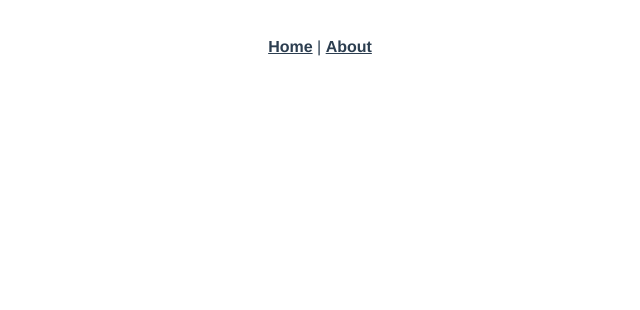
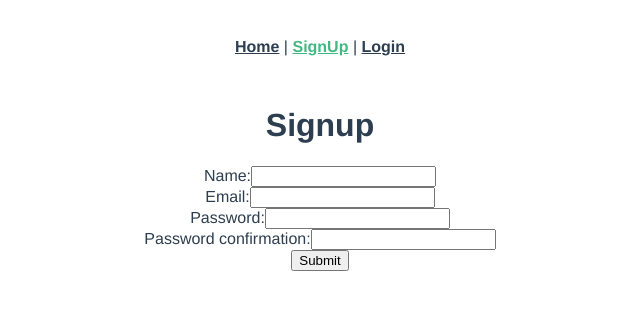
Before and after one commit to hollymsnell/Capstone-frontend, a Vue app: page /signup in a window 1280 px wide. Before the commit this address had no page. Shown: the top 310 px of the page, without its empty margins (320-960 px from the left). Built offline with nearby package versions, Linux system fonts and the light colour scheme.

Commit message:
create new exercise html set up and index create and show methods created

```diff
--- a/src/App.vue
+++ b/src/App.vue
@@ -2,7 +2,9 @@
   <nav>
     <router-link to="/">Home</router-link>
     |
-    <router-link to="/about">About</router-link>
+    <router-link to="/signup">SignUp</router-link>
+    |
+    <router-link to="/login">Login</router-link>
   </nav>
   <router-view />
 </template>
--- a/src/main.js
+++ b/src/main.js
@@ -5,4 +5,9 @@ import axios from "axios";
 
 axios.defaults.baseURL = process.env.NODE_ENV === "development" ? "http://localhost:3000" : "/";
 
+var jwt = localStorage.getItem("jwt");
+if (jwt) {
+  axios.defaults.headers.common["Authorization"] = `Bearer ${jwt}`;
+}
+
 createApp(App).use(router).mount("#app");
--- a/src/router/index.js
+++ b/src/router/index.js
@@ -1,5 +1,7 @@
 import { createRouter, createWebHistory } from "vue-router";
 import HomeView from "../views/HomeView.vue";
+import SignupView from "../views/SignupView.vue";
+import LoginView from "../views/LoginView.vue";
 
 const routes = [
   {
@@ -8,12 +10,14 @@ const routes = [
     component: HomeView,
   },
   {
-    path: "/about",
-    name: "about",
-    // route level code-splitting
-    // this generates a separate chunk (about.[hash].js) for this route
-    // which is lazy-loaded when the route is visited.
-    component: () => import(/* webpackChunkName: "about" */ "../views/AboutView.vue"),
+    path: "/signup",
+    name: "signup",
+    component: SignupView,
+  },
+  {
+    path: "/login",
+    name: "login",
+    component: LoginView,
   },
 ];
 
--- a/src/views/AboutView.vue
+++ /dev/null
@@ -1,5 +0,0 @@
-<template>
-  <div class="about">
-    <h1>This is an about page</h1>
-  </div>
-</template>
--- a/src/views/HomeView.vue
+++ b/src/views/HomeView.vue
@@ -1,18 +1,61 @@
 <script>
+import axios from "axios";
 export default {
   data: function () {
     return {
-      message: "Welcome to Vue.js!",
+      message: "TherapE",
+      exercises: [],
+      className: "red",
+      newExercise: {},
+      currentExercise: {},
     };
   },
-  created: function () {},
-  methods: {},
+  created: function () {
+    this.indexExercises();
+  },
+  methods: {
+    indexExercises: function () {
+      axios.get("/exercises").then((response) => {
+        console.log("exercises index", response);
+        this.exercises = response.data;
+      });
+    },
+    createExercise() {
+      axios.post("/exercises", this.newExercise).then((response) => {
+        this.exercises.push(response.data);
+      });
+    },
+    showExercise(exercise) {
+      axios.get(`/exercises/${exercise.id}`).then((response) => {
+        this.currentExercise = response.data;
+        document.querySelector("#exercise-details").showModal();
+      });
+    },
+  },
 };
 </script>
 
 <template>
   <div class="home">
     <h1>{{ message }}</h1>
+    <!-- <h2 v-bind:class="className">{{ exercises }} count: {{ exercises.length }}</h2> -->
+    <h2>Create New Exercise</h2>
+    <p>
+      Name:
+      <input type="text" v-model="newExercise.name" />
+    </p>
+    <p>
+      Instructions:
+      <input type="text" v-model="newExercise.instructions" />
+    </p>
+    <p>
+      Frequency:
+      <input type="text" v-model="newExercise.frequency" />
+    </p>
+    <p>
+      Image:
+      <input type="text" v-model="newExercise.image" />
+    </p>
   </div>
 </template>
 
--- /dev/null
+++ b/src/views/LoginView.vue
@@ -0,0 +1,49 @@
+<script>
+import axios from "axios";
+
+export default {
+  data: function () {
+    return {
+      newSessionParams: {},
+      errors: [],
+    };
+  },
+  methods: {
+    submit: function () {
+      axios
+        .post("/sessions", this.newSessionParams)
+        .then((response) => {
+          axios.defaults.headers.common["Authorization"] = "Bearer " + response.data.jwt;
+          localStorage.setItem("jwt", response.data.jwt);
+          this.$router.push("/");
+        })
+        .catch((error) => {
+          console.log(error.response);
+          this.errors = ["Invalid email or password."];
+          this.email = "";
+          this.password = "";
+        });
+    },
+  },
+};
+</script>
+
+<template>
+  <div class="login">
+    <form v-on:submit.prevent="submit()">
+      <h1>Login</h1>
+      <ul>
+        <li v-for="error in errors" v-bind:key="error">{{ error }}</li>
+      </ul>
+      <div>
+        <label>Email:</label>
+        <input type="email" v-model="newSessionParams.email" />
+      </div>
+      <div>
+        <label>Password:</label>
+        <input type="password" v-model="newSessionParams.password" />
+      </div>
+      <input type="submit" value="Submit" />
+    </form>
+  </div>
+</template>
--- /dev/null
+++ b/src/views/SignupView.vue
@@ -0,0 +1,53 @@
+<script>
+import axios from "axios";
+
+export default {
+  data: function () {
+    return {
+      newUserParams: {},
+      errors: [],
+    };
+  },
+  methods: {
+    submit: function () {
+      axios
+        .post("/users", this.newUserParams)
+        .then((response) => {
+          console.log(response.data);
+          this.$router.push("/login");
+        })
+        .catch((error) => {
+          this.errors = error.response.data.errors;
+        });
+    },
+  },
+};
+</script>
+
+<template>
+  <div class="signup">
+    <form v-on:submit.prevent="submit()">
+      <h1>Signup</h1>
+      <ul>
+        <li v-for="error in errors" v-bind:key="error">{{ error }}</li>
+      </ul>
+      <div>
+        <label>Name:</label>
+        <input type="text" v-model="newUserParams.name" />
+      </div>
+      <div>
+        <label>Email:</label>
+        <input type="email" v-model="newUserParams.email" />
+      </div>
+      <div>
+        <label>Password:</label>
+        <input type="password" v-model="newUserParams.password" />
+      </div>
+      <div>
+        <label>Password confirmation:</label>
+        <input type="password" v-model="newUserParams.password_confirmation" />
+      </div>
+      <input type="submit" value="Submit" />
+    </form>
+  </div>
+</template>
```
